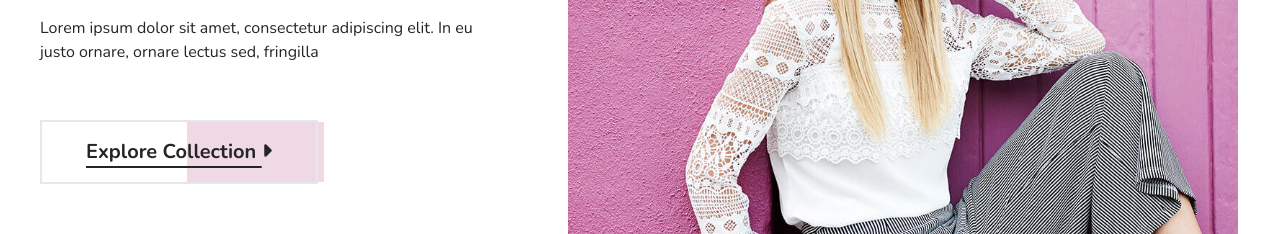
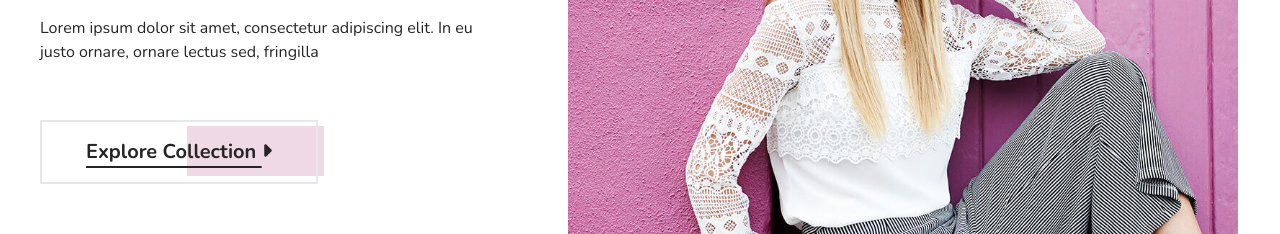
Before and after one commit to Andarov/rainbow, a website: page index.html in a window 1280 px wide. Shown: the part 2800-3034 px from the top of the page. Drawn offline with nearby package versions, Linux system fonts and the light colour scheme.

Commit message:
Change after height style explore link

```diff
--- a/index.html
+++ b/index.html
@@ -687,7 +687,7 @@
                         </div>
                         <h3 class="text-3xl text-brand-black mb-6 font-rufina text-center md:text-[42px] md:leading-tight md:text-left xl:text-7xl">Tone to Tone</h3>
                         <p class="text-base text-brand-black mb-8 xl:mb-14">Lorem ipsum dolor sit amet, consectetur adipiscing elit. In eu justo ornare, ornare lectus sed, fringilla</p>
-                        <a class="relative border-2 text-xl text-brand-black font-bold underline underline-offset-8 py-4 px-11 after:absolute after:top-0 after:-right-2 after:w-1/2 after:h-full after:-z-10 after:bg-brand-pink after:transition-all after:duration-500 hover:after:w-full" href="#">Explore Collection
+                        <a class="relative border-2 text-xl text-brand-black font-bold underline underline-offset-8 py-4 px-11 after:absolute after:top-1 after:-right-2 after:w-1/2 after:h-5/6 after:-z-10 after:bg-brand-pink after:transition-all after:duration-500 hover:after:w-full" href="#">Explore Collection
                             <i class="fa-solid fa-caret-right"></i>
                         </a>
                     </div>
```
Also changed, not shown: dist/output.css.
